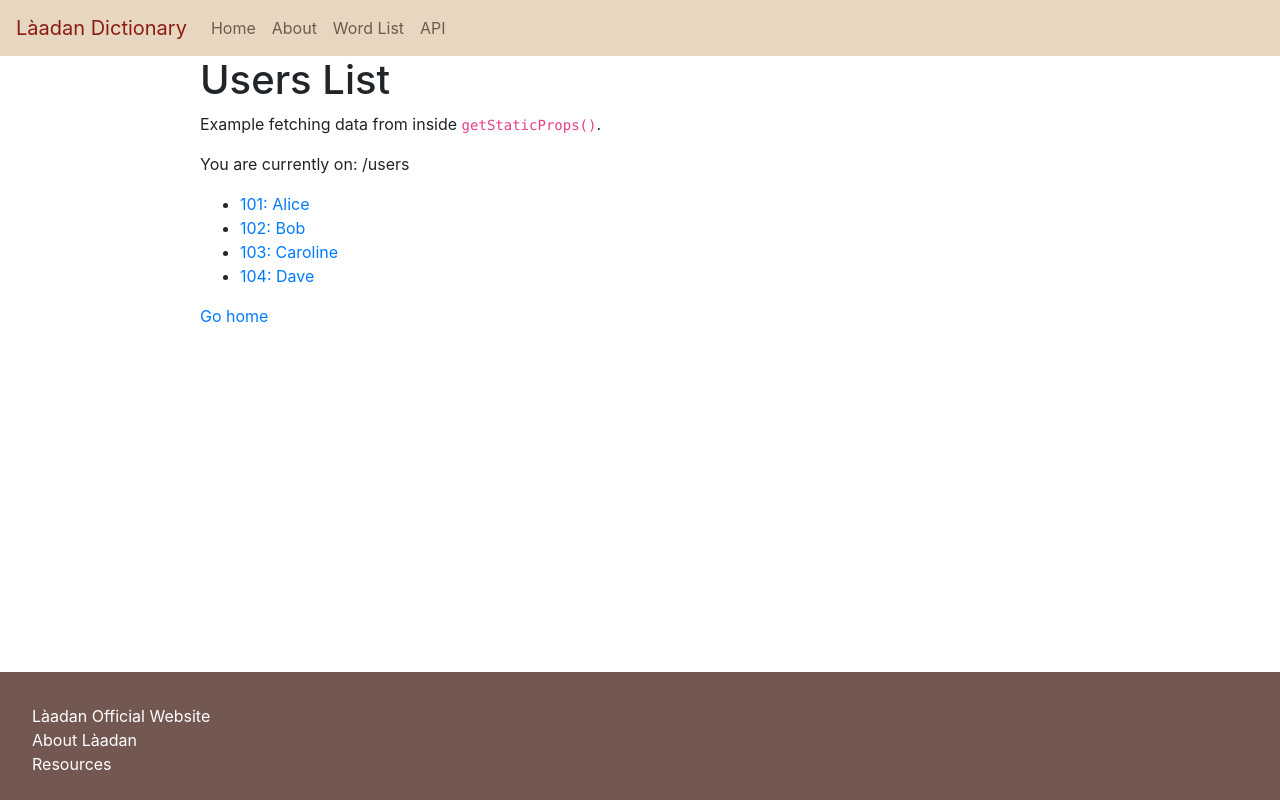
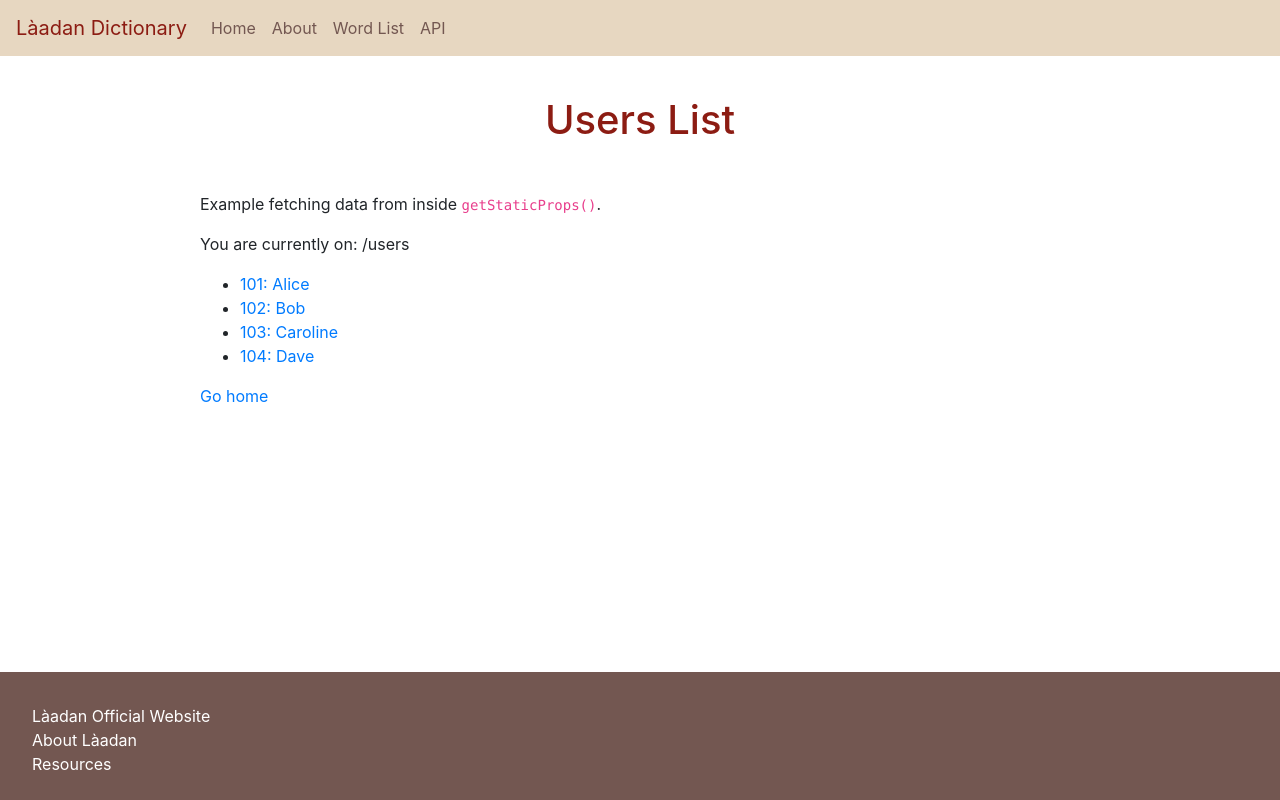
Before and after one commit to corscheid/laadan-dict, a Next.js app: page /users in a window 1280 px wide. Built offline with nearby package versions, Linux system fonts and the light colour scheme.

Commit message:
Use page-title css class in h1

```diff
--- a/components/ListDetail.tsx
+++ b/components/ListDetail.tsx
@@ -8,7 +8,7 @@ type ListDetailProps = {
 
 const ListDetail = ({ item: user }: ListDetailProps) => (
   <div>
-    <h1>Detail for {user.name}</h1>
+    <h1 className="page-title">Detail for {user.name}</h1>
     <p>ID: {user.id}</p>
   </div>
 )
--- a/pages/about.tsx
+++ b/pages/about.tsx
@@ -3,7 +3,7 @@ import Layout from '../components/Layout'
 
 const AboutPage = () => (
   <Layout title="About | Next.js + TypeScript Example">
-    <h1>About</h1>
+    <h1 className="page-title">About</h1>
     <p>This is the about page</p>
     <p>
       <Link href="/">
--- a/pages/users/index.tsx
+++ b/pages/users/index.tsx
@@ -12,7 +12,7 @@ type Props = {
 
 const WithStaticProps = ({ items }: Props) => (
   <Layout title="Users List | Next.js + TypeScript Example">
-    <h1>Users List</h1>
+    <h1 className="page-title">Users List</h1>
     <p>
       Example fetching data from inside <code>getStaticProps()</code>.
     </p>
```
